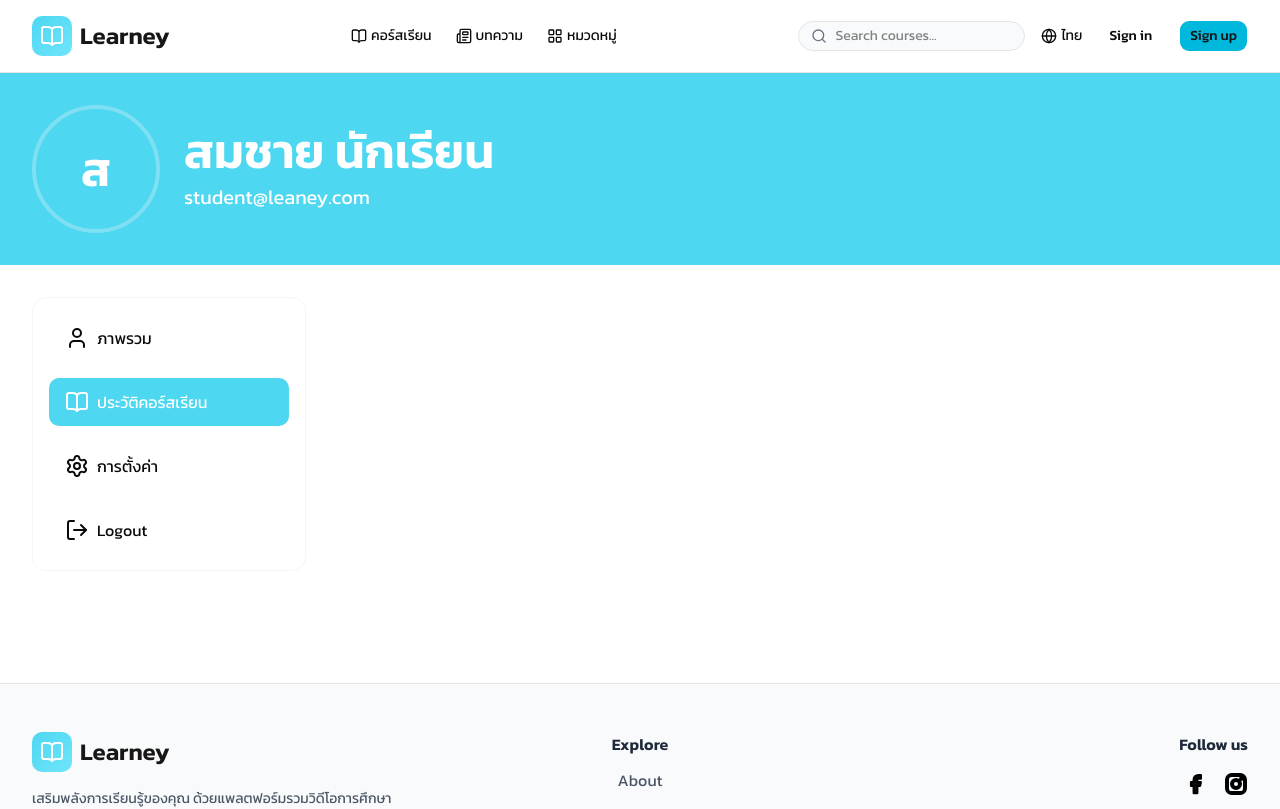
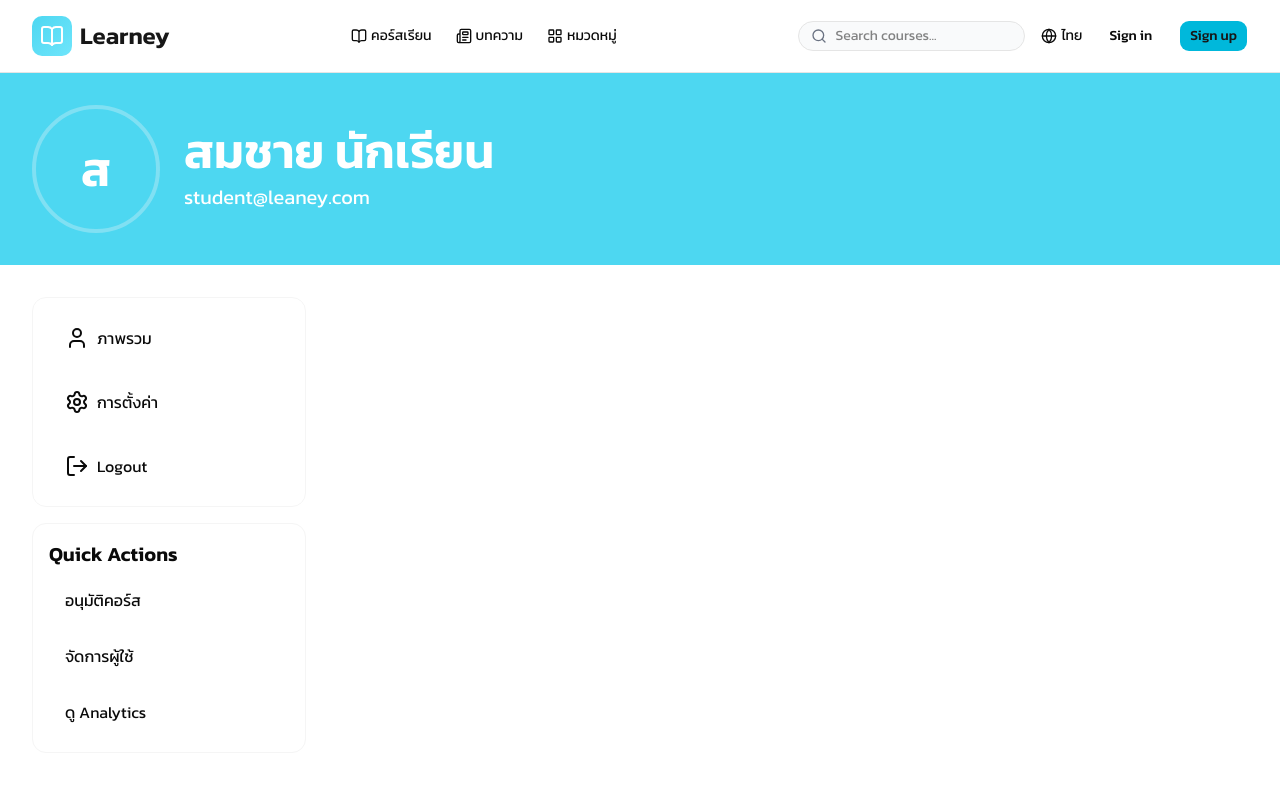
Before and after one commit to suttirakcha/ui-learney, a Next.js app: page /profile/history in a window 1280 px wide. Shown: the top 809 px of the page. Built offline with nearby package versions, Linux system fonts and the light colour scheme.

Commit message:
fix (profile): define the role to be used with the whole profile page

```diff
--- a/src/app/(main)/profile/[path]/layout.tsx
+++ /dev/null
@@ -1,21 +0,0 @@
-import ProfileHeader from "@/components/profile/ProfileHeader";
-import ProfileSidebar from "@/components/profile/ProfileSidebar";
-import { ReactNode } from "react";
-
-interface ProfileLayoutProps {
-  children: ReactNode;
-}
-
-export default function ProfileLayout({ children }: ProfileLayoutProps) {
-  return (
-    <div>
-      <ProfileHeader />
-      <div className='max-w-7xl w-full mx-auto grid grid-cols-1 lg:grid-cols-4 gap-10 p-8'>
-        <div>
-          <ProfileSidebar role={"USER"} />
-        </div>
-        <div className='lg:col-span-3'>{children}</div>
-      </div>
-    </div>
-  );
-}
--- a/src/app/(main)/profile/[path]/page.tsx
+++ b/src/app/(main)/profile/[path]/page.tsx
@@ -1,5 +1,9 @@
-import { getMenusWithRole } from "@/lib/profile-menus";
-import { Fragment } from "react";
+import ProfileHeader from '@/components/profile/ProfileHeader';
+import ProfileSidebar from '@/components/profile/ProfileSidebar';
+import { getMenusWithRole } from '@/lib/profile-menus';
+import { Role } from '@/types/user';
+
+const USER_ROLE: Role = 'ADMIN';
 
 interface InstructorProfilePageProps {
   params: { path: string };
@@ -7,7 +11,7 @@ interface InstructorProfilePageProps {
 
 export async function generateMetadata({ params }: InstructorProfilePageProps) {
   const { path } = await params;
-  const menus = getMenusWithRole("INSTRUCTOR");
+  const menus = getMenusWithRole(USER_ROLE);
 
   const profileLabel = menus.find((menu) => menu.href === `/${path}`)?.label;
 
@@ -20,11 +24,21 @@ export default async function InstructorProfilePage({
   params,
 }: InstructorProfilePageProps) {
   const { path } = await params;
-  const menus = getMenusWithRole("INSTRUCTOR");
+  const menus = getMenusWithRole(USER_ROLE);
 
   const profileComponent = menus.find(
-    (menu) => menu.href === `/${path}`,
+    (menu) => menu.href === `/${path}`
   )?.component;
 
-  return <Fragment>{profileComponent}</Fragment>;
+  return (
+    <div>
+      <ProfileHeader />
+      <div className='max-w-7xl w-full mx-auto grid grid-cols-1 lg:grid-cols-4 gap-10 p-8'>
+        <div>
+          <ProfileSidebar role={USER_ROLE} />
+        </div>
+        <div className='lg:col-span-3'>{profileComponent}</div>
+      </div>
+    </div>
+  );
 }
--- a/src/app/(main)/profile/page.tsx
+++ b/src/app/(main)/profile/page.tsx
@@ -1,7 +1,10 @@
 import { getMenusWithRole } from '@/lib/profile-menus';
+import { Role } from '@/types/user';
 import { redirect } from 'next/navigation';
 
+const USER_ROLE: Role = 'ADMIN';
+
 export default function ProfilePage() {
-  const menus = getMenusWithRole('ADMIN');
+  const menus = getMenusWithRole(USER_ROLE);
   return redirect(`/profile/${menus[0].href}`);
 }
```
